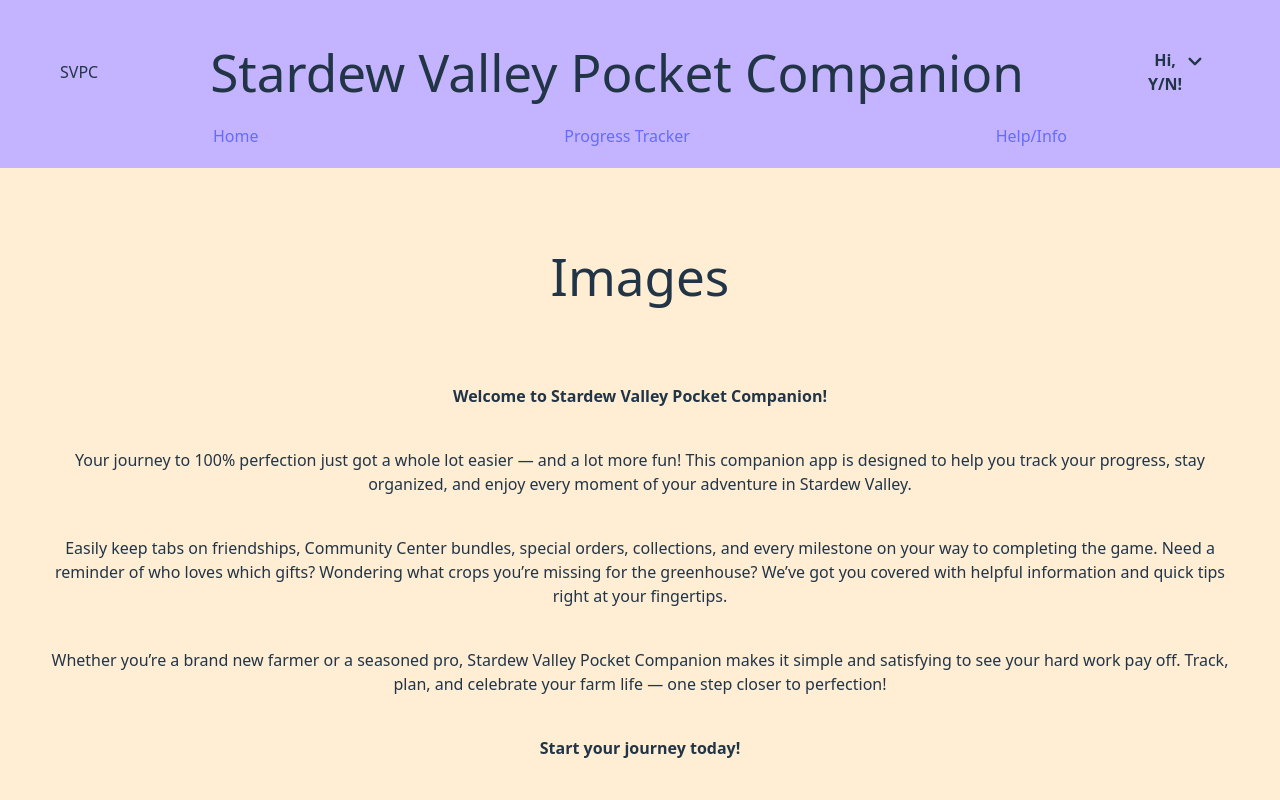
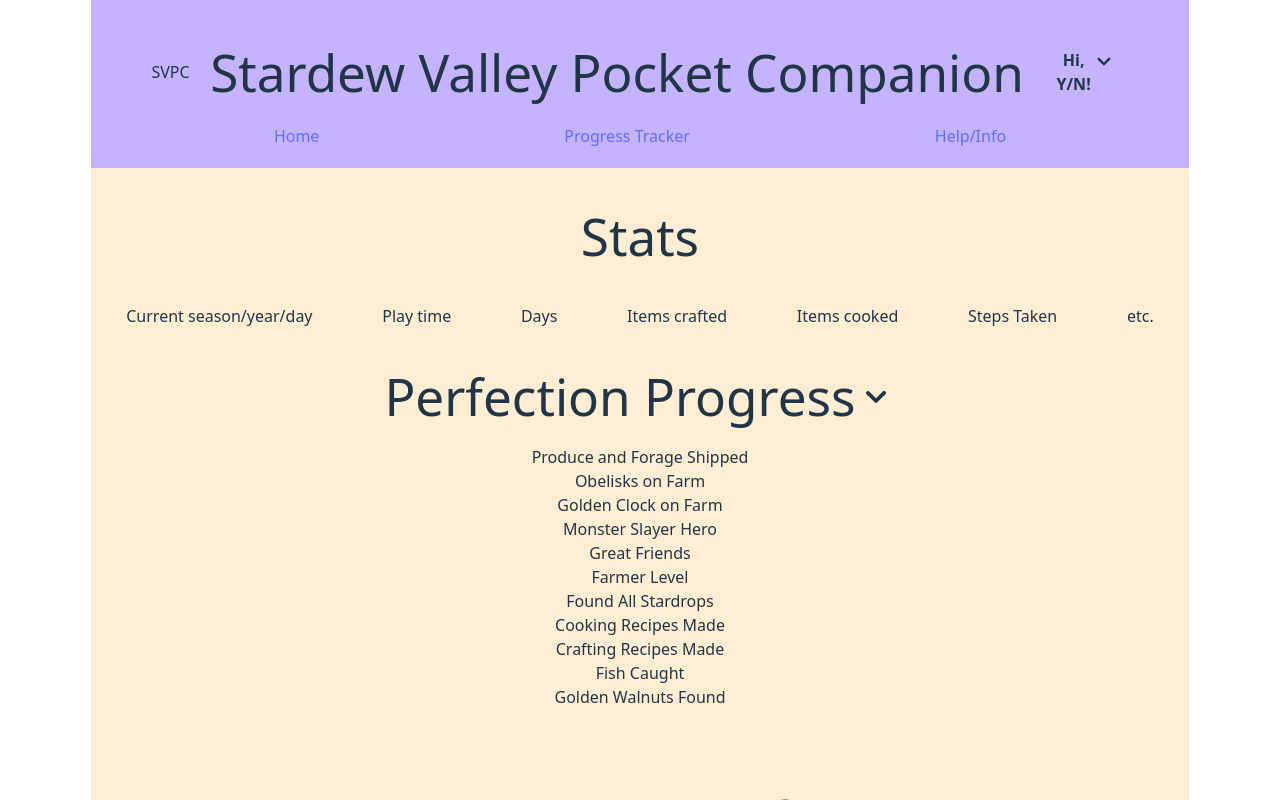
Before and after one commit to lnsvn/stardew-pocket, a React (Vite) app: page / in a window 1280 px wide. Shown: the top 800 px of the page. Built offline with nearby package versions, Linux system fonts and the light colour scheme.

Commit message:
creates Home page with boiler plate text as a wireframe, and adds the Home page to App.jsx

```diff
--- a/src/App.jsx
+++ b/src/App.jsx
@@ -1,14 +1,16 @@
-// import Footer from "./components/Footer";
 import Header from "./components/Header";
-import LandingPage from "./pages/Landing";
+// import LandingPage from "./pages/Landing";
+import Home from "./pages/Home";
+import Footer from "./components/Footer";
 import "./App.css";
 
 function App() {
   return (
     <>
       <Header />
-      <LandingPage/>
-      {/* <Footer /> */}
+      {/* <LandingPage/> */}
+      <Home />
+      <Footer />
     </>
   );
 }
--- /dev/null
+++ b/src/pages/Home.jsx
@@ -0,0 +1,45 @@
+import { ChevronDownIcon } from "@heroicons/react/16/solid";
+
+function Home() {
+  return (
+    <div className="bg-orange-100">
+      <div>
+        <h1 className="p-10">Stats</h1>
+        <div className="flex justify-around">
+          <p>Current season/year/day</p>
+          <p>Play time</p>
+          <p>Days</p>
+          <p>Items crafted</p>
+          <p>Items cooked</p>
+          <p>Steps Taken</p>
+          <p>etc.</p>
+        </div>
+      </div>
+      <div className="p-10">
+        <div>
+          <h1 className="inline-flex items-center pb-5">
+            Perfection Progress
+            <ChevronDownIcon className="h-10" />
+          </h1>
+        </div>
+        <div>
+          <p>Produce and Forage Shipped</p>
+          <p>Obelisks on Farm</p>
+          <p>Golden Clock on Farm</p>
+          <p>Monster Slayer Hero</p>
+          <p>Great Friends</p>
+          <p>Farmer Level</p>
+          <p>Found All Stardrops</p>
+          <p>Cooking Recipes Made</p>
+          <p>Crafting Recipes Made</p>
+          <p>Fish Caught</p>
+          <p>Golden Walnuts Found</p>
+        </div>
+      </div>
+
+      <h1 className="p-10">Farm Image?</h1>
+    </div>
+  );
+}
+
+export default Home;
```
